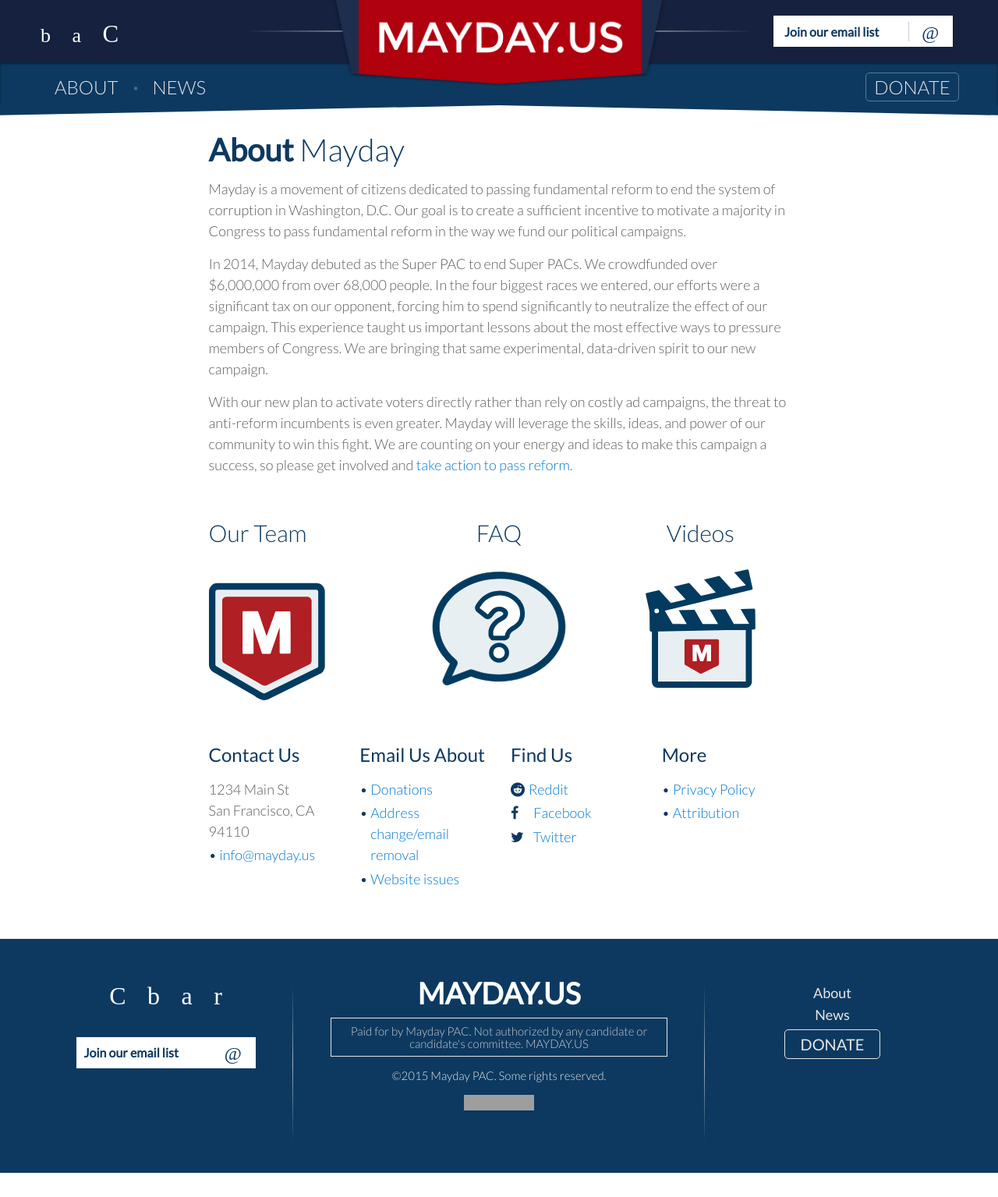
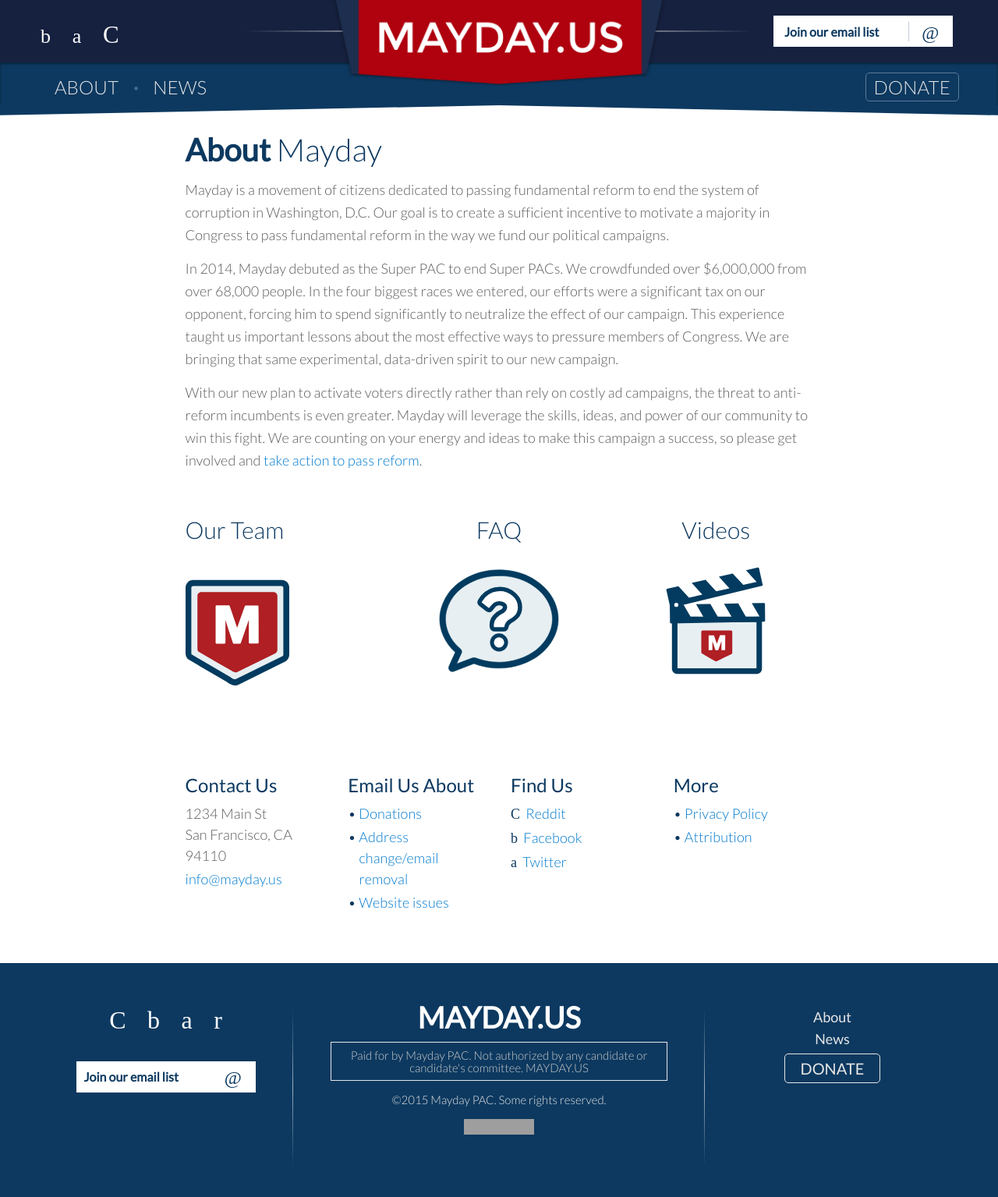
Before and after one commit to MayOneUS/mayday-2.0-frontend, a Jekyll site: the page built from about_us.html, in a window 1280 px wide. Shown: the whole page at 78% size. Built offline with Jekyll 4.4.1, drawn with Linux system fonts in a browser that asks for light colours; nearby versions of some CDN libraries; some web fonts are replaced; before the commit the page ends 1504 px from its top, so only the background shows below that; grey boxes are pictures that could not be loaded.

Commit message:
fixes to the about page

```diff
--- a/_sass/_about.scss
+++ b/_sass/_about.scss
@@ -9,7 +9,7 @@
   padding-left:0;
 }
 .smaller-layout{
-  max-width: 775px;
+  max-width: 835px;
 }
 .placed-center{
   text-align: center;
@@ -17,9 +17,18 @@
   margin-right: auto;
 }
 .about-icons{
-  width: 75%;
-  height: 75%;
+  width: 62%;
+  height: 62%;
 }
 .bullet-color{
     color: $brand-color;
 }
+.info-height h3{
+  margin-bottom: 10px;
+}
+.large-icons img{
+  margin-bottom: 60px;
+}
+.contact-section {
+  max-width: 775px;
+}
--- a/_sass/_base.scss
+++ b/_sass/_base.scss
@@ -34,7 +34,7 @@
 
 $spacing-unit: 1;
 $base-line-height: 1.0em;
-$page-content-line-height: 1.5em;
+$page-content-line-height: 1.6em;
 $content-width: 1280;
 $bottom-spacing: 15px;
 $top-spacing: 15px;
--- a/_sass/_layout.scss
+++ b/_sass/_layout.scss
@@ -530,6 +530,7 @@
   padding: $spacing-unit 0;
   line-height: $page-content-line-height;
   min-height: 100%;
+  letter-spacing: .1px;
   height: auto !important;
   height: 100%;
   margin: 0 auto -300px;
--- a/about_us.html
+++ b/about_us.html
@@ -23,21 +23,21 @@
     <!-- <div class="col-xs-12"> -->
       <div class="row no-gutter">
         <a href="/team_and_board/">
-          <div class="col-xs-4">
+          <div class="col-xs-4 large-icons">
             <h2><span class="hidden-xs">Our</span> Team</h2>
             <br>
             <img src="/images/about/about_icon_M_shield_0px_left.svg" class="img-responsive about-icons" alt="Responsive image">
           </div>
         </a>
         <a href="/faq/">
-          <div class="col-xs-4">
+          <div class="col-xs-4 large-icons">
             <h2 class="placed-center">FAQ</h2>
             <br>
             <img src="/images/about/about_icon_bubble_question.svg" class="img-responsive about-icons placed-center" alt="Responsive image">
           </div>
         </a>
         <a href="/videos/">
-          <div class="col-xs-4">
+          <div class="col-xs-4 large-icons">
             <h2 class="placed-center">Videos</h2>
             <br>
             <img src="/images/about/about_icon_movie.svg" class="img-responsive about-icons placed-center" alt="Responsive image">
@@ -48,7 +48,7 @@
     <div class="row">
 
         <nav>
-            <div class="col-md-3 col-sm-6 col-xs-12 contact-info">
+            <div class="col-md-3 col-sm-6 col-xs-12 contact-info info-height">
 
                 <h3>Contact Us</h3>
                 <p>
@@ -56,11 +56,11 @@
                   <br/>
                   San Francisco, CA 94110
                 </p>
-                <p class="bullet-color">&bull;<a href="href=mailto:info@mayday.us"> info@mayday.us</a></p>
+                <p class="bullet-color"><a href="href=mailto:info@mayday.us"> info@mayday.us</a></p>
 
 
             </div>
-            <div class="col-md-3 col-sm-6 col-xs-12 contact-info">
+            <div class="col-md-3 col-sm-6 col-xs-12 contact-info info-height">
               <h3>Email Us About</h3>
               <p class="bullet-color">&bull;<a href="/donate/"> Donations</a></p>
               <p class="bullet-color">&bull;<a href=""> Address
@@ -68,13 +68,13 @@
                 <span class="hidden-xs hidden-sm">&nbsp;&nbsp;&nbsp;&nbsp;</span>removal</a></p>
               <p class="bullet-color">&bull;<a href=""> Website issues</a></p>
             </div>
-            <div class="col-md-3 col-sm-6 col-xs-12 contact-info">
+            <div class="col-md-3 col-sm-6 col-xs-12 contact-info info-height">
               <h3>Find Us</h3>
-              <p class="bullet-color"><i class="fa fa-reddit icon-spacer"></i><a href="">Reddit</a></p>
-              <p class="bullet-color"><i class="fa fa-facebook icon-spacer"></i>&nbsp;&nbsp;&nbsp;&nbsp;<a href="">Facebook</a></p>
-              <p class="bullet-color"><i class="fa fa-twitter icon-spacer"></i>&nbsp;&nbsp;<a href="">Twitter</a></p>
+              <p class="bullet-color"><span class="socicon">C</span>&nbsp;&nbsp;<a href="">Reddit</a></p>
+              <p class="bullet-color"><span class="socicon">b</span>&nbsp;&nbsp;<a href="">Facebook</a></p>
+              <p class="bullet-color"><span class="socicon">a</span>&nbsp;&nbsp;<a href="">Twitter</a></p>
             </div>
-            <div class="col-md-3 col-sm-6 col-xs-12 contact-info">
+            <div class="col-md-3 col-sm-6 col-xs-12 contact-info info-height">
               <h3>More</h3>
               <p class="bullet-color">&bull;<a href=""> Privacy Policy</a></p>
               <p class="bullet-color">&bull;<a href=""> Attribution</a></p>
```
